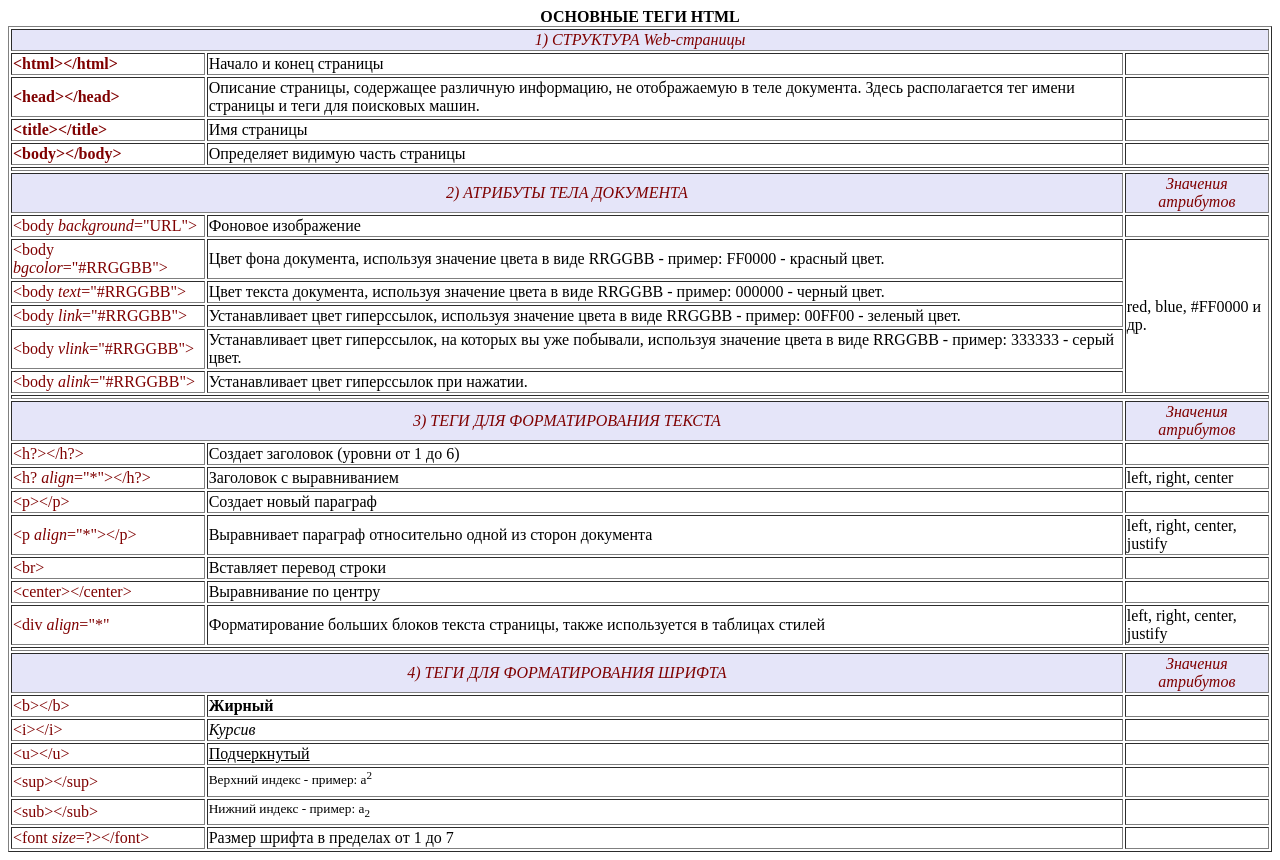
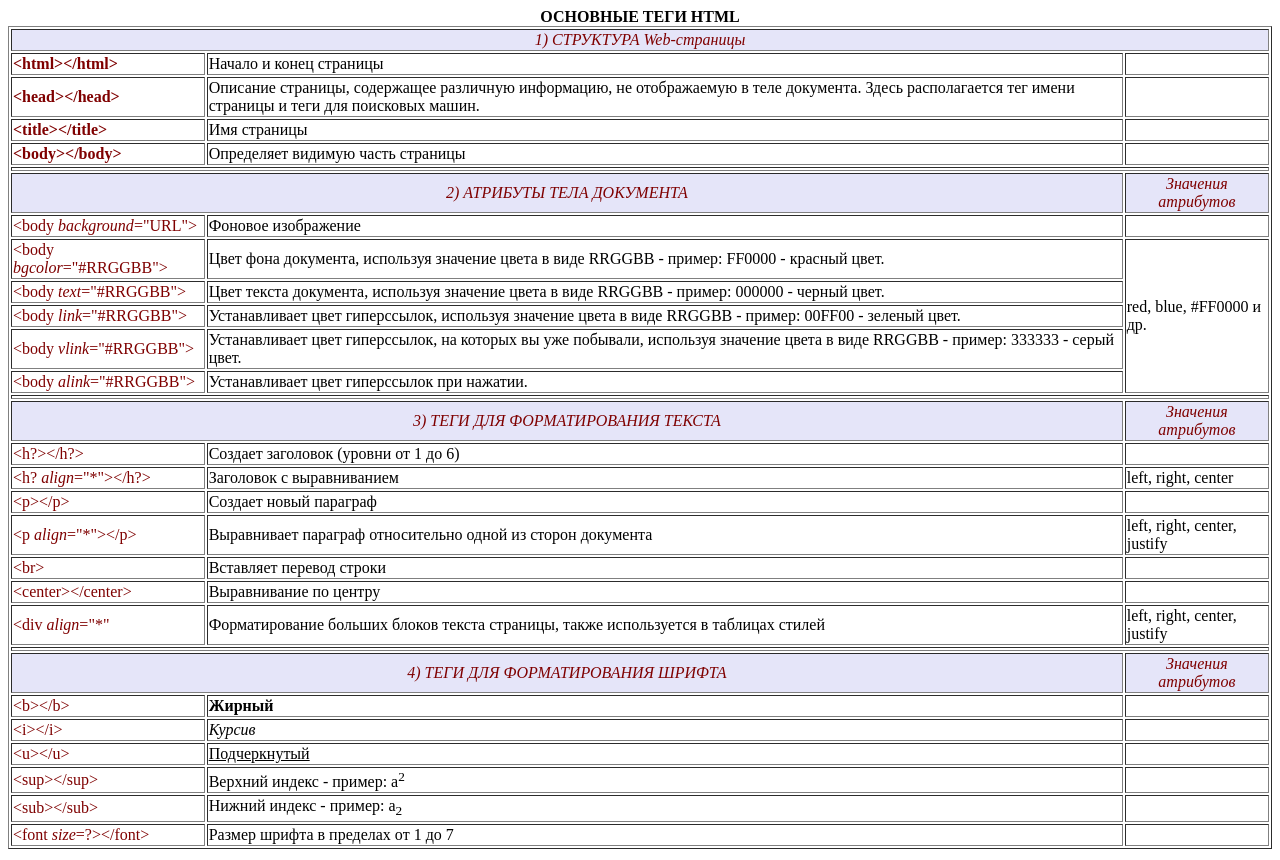
Before and after one commit to elenagriz/lessons, a plain HTML site: page lesson2/lesson2.html in a window 1280 px wide. Drawn offline with Linux system fonts and the light colour scheme.

Commit message:
add new lesson2

```diff
--- a/lesson2/lesson2.html
+++ b/lesson2/lesson2.html
@@ -4,6 +4,8 @@
     <meta charset="UTF-8">
     <title>HTML Basics</title>
 </head>
+
+<body>
 
 <table border="1">
 <caption><strong>ОСНОВНЫЕ ТЕГИ HTML</strong></caption>
@@ -133,12 +135,12 @@
 </tr>
 <tr>
     <td style="color: #7f0000;">&lt;sup&gt;&lt;/sup&gt;</td>
-    <td><sup>Верхний индекс - пример: a<sup>2</sup></td>
+    <td>Верхний индекс - пример: a<sup>2</sup></td>
     <td></td>
 </tr>
 <tr>
     <td style="color: #7f0000;">&lt;sub&gt;&lt;/sub&gt;</td>
-    <td><sup>Нижний индекс - пример: a<sub>2</sub></td>
+    <td>Нижний индекс - пример: a<sub>2</sub></td>
     <td></td>
 </tr>
 <tr>
@@ -148,4 +150,6 @@
 </tr>
 
 </table>
+
+</body>
 </html>
```
